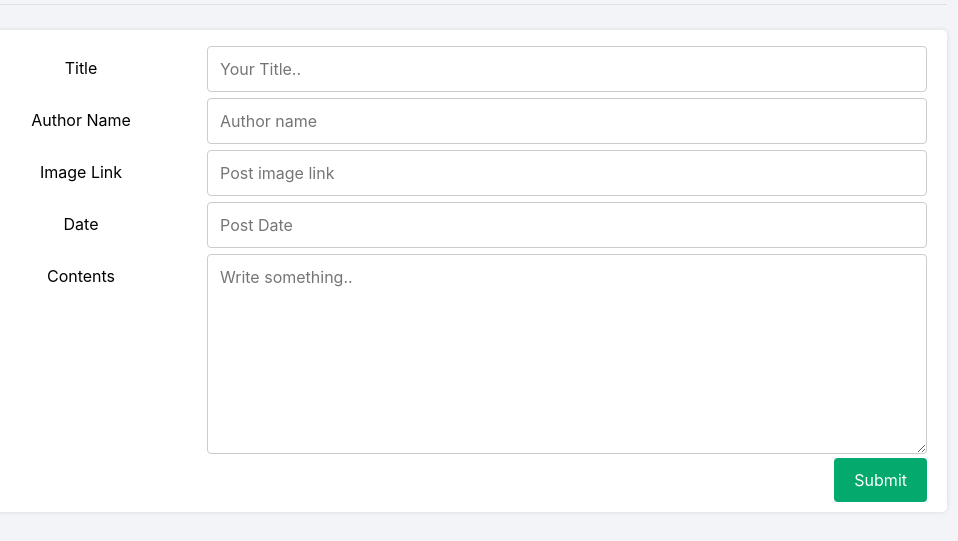
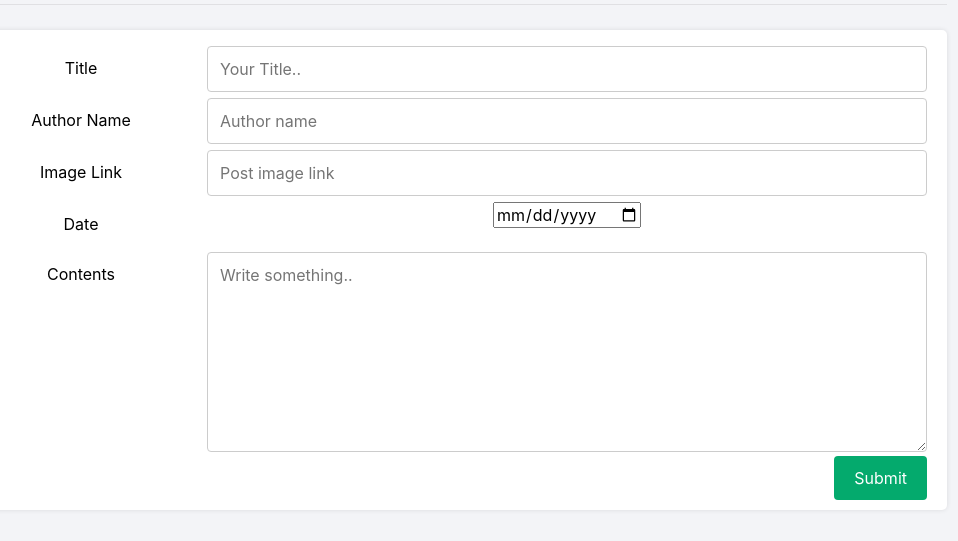
Before and after one commit to shivamyadavskn/TechBlog, a Flask app: page /addpost in a window 1280 px wide. Shown: the part 157-698 px from the top of the page, without its empty margins (193-1151 px from the left). Run offline with Flask 2, Linux system fonts and the light colour scheme; some libraries are stand-ins or nearby versions.

Commit message:
Merge remote-tracking branch 'origin/master'

```diff
--- a/templates/addpost.html
+++ b/templates/addpost.html
@@ -32,10 +32,10 @@
     </div>
     <div class="row">
       <div class="col-25">
-        <label for="lname">Date</label>
+        <label for="date">Date</label>
       </div>
       <div class="col-75">
-        <input type="text" id="lname" name="date" placeholder="Post Date ">
+        <input type="date" id="date" name="date">
       </div>
     </div>
     <div class="row">
--- a/templates/view.html
+++ b/templates/view.html
@@ -3,7 +3,8 @@
 {% block title %}View{% endblock %}
 {% block content %}
 <h2>{{ post[1] }}</h2>
-<strong>Written By: {{ post[3] }} , {{ post[4] }}</strong>
+<br>
+<strong>Written By: </strong><i>{{ post[3] }} , {{ post[4] }}</i>
 <br>
 <img src={{ post[5] }} alt="Not found" width="700" height="400">
 <br>
```
